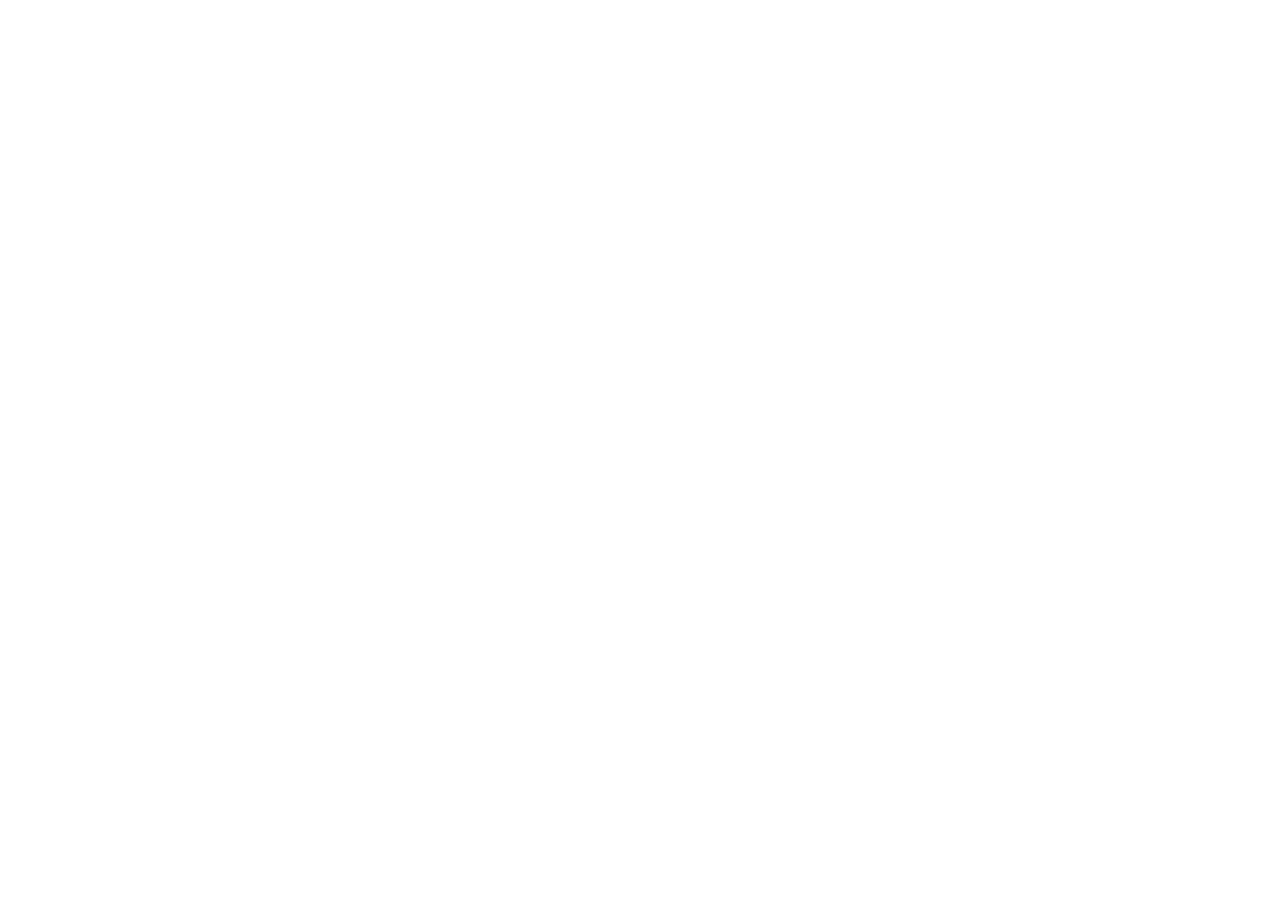
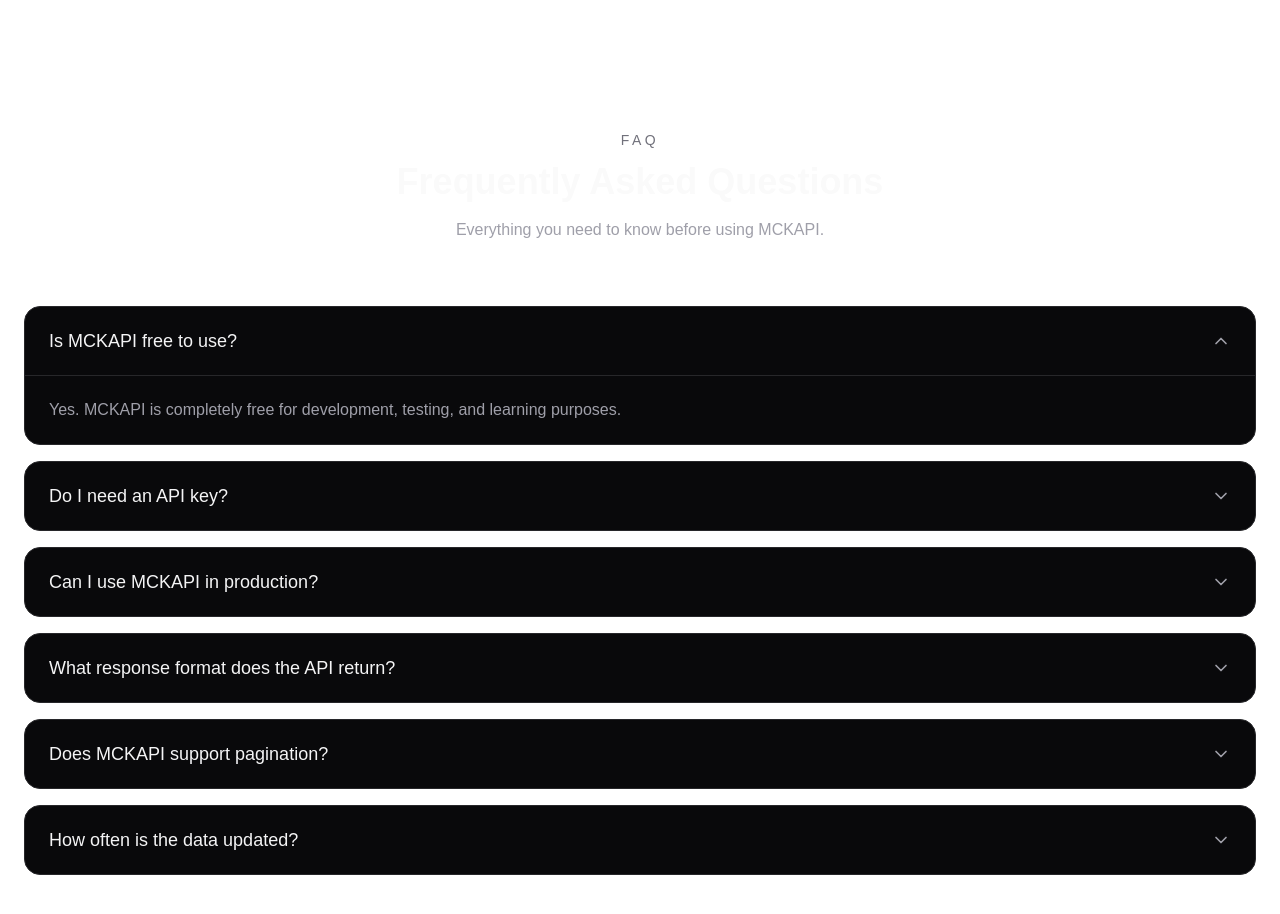
Before and after one commit to the-jihad/Mockly, a Next.js app: page / in a window 1280 px wide. Shown: the part 3300-4214 px from the top of the page. Before the commit the page ends 3354 px from the top, so only its background shows below. Built offline with nearby package versions, Linux system fonts and the light colour scheme.

Commit message:
feat: add FAQSection component with mock FAQ data for user guidance

```diff
--- a/app/(root)/page.tsx
+++ b/app/(root)/page.tsx
@@ -4,6 +4,7 @@
 import ApiSection from '../components/Apisection'
 import QuickStartSection from '../components/QuickStartSection'
 import TechnologySection from '../components/TechnologySection'
+import FAQSection from '../components/FAQsection'
 
 const page = () => {
   return (
@@ -12,6 +13,7 @@
         <ApiSection limit={3} showViewAll={true}/>
         <QuickStartSection/>
         <TechnologySection/>
+        <FAQSection/>
     </div>
   )
 }
--- /dev/null
+++ b/app/components/FAQsection.tsx
@@ -0,0 +1,66 @@
+"use client";
+import { faqs } from "@/data/faqs";
+import { useState } from "react";
+import { TbChevronDown } from "react-icons/tb";
+
+
+export default function FAQSection() {
+  const [openIndex, setOpenIndex] = useState(0);
+
+  return (
+    <section className="mx-auto max-w-7xl px-6 py-24">
+      <div className="text-center">
+        <p className="mb-3 text-sm font-medium uppercase tracking-[0.25em] text-zinc-500">
+          FAQ
+        </p>
+
+        <h2 className="text-4xl font-bold text-zinc-50">
+          Frequently Asked Questions
+        </h2>
+
+        <p className="mt-4 text-zinc-400">
+          Everything you need to know before using MCKAPI.
+        </p>
+      </div>
+      <div className="mt-16 space-y-4">
+        {faqs.map((faq, index) => (
+          <div
+            key={faq.question}
+            className="overflow-hidden rounded-2xl border border-zinc-800 bg-zinc-950"
+          >
+            <button
+              onClick={() =>
+                setOpenIndex(openIndex === index ? -1 : index)
+              }
+              className="flex w-full items-center justify-between px-6 py-5 text-left"
+            >
+              <span className="text-lg font-medium text-zinc-100">
+                {faq.question}
+              </span>
+
+              <TbChevronDown
+                className={`h-5 w-5 text-zinc-400 transition-transform ${
+                  openIndex === index ? "rotate-180" : ""
+                }`}
+              />
+            </button>
+
+            <div
+              className={`grid transition-all duration-300 ${
+                openIndex === index
+                  ? "grid-rows-[1fr]"
+                  : "grid-rows-[0fr]"
+              }`}
+            >
+              <div className="overflow-hidden">
+                <p className="border-t border-zinc-800 px-6 py-5 leading-7 text-zinc-400">
+                  {faq.answer}
+                </p>
+              </div>
+            </div>
+          </div>
+        ))}
+      </div>
+    </section>
+  );
+}
--- /dev/null
+++ b/data/faqs.ts
@@ -0,0 +1,33 @@
+
+export const faqs = [
+  {
+    question: "Is MCKAPI free to use?",
+    answer:
+      "Yes. MCKAPI is completely free for development, testing, and learning purposes.",
+  },
+  {
+    question: "Do I need an API key?",
+    answer:
+      "No. All public endpoints can be accessed without authentication.",
+  },
+  {
+    question: "Can I use MCKAPI in production?",
+    answer:
+      "MCKAPI is designed primarily for development, prototyping, and testing applications.",
+  },
+  {
+    question: "What response format does the API return?",
+    answer:
+      "Every endpoint returns standard JSON responses with realistic mock data.",
+  },
+  {
+    question: "Does MCKAPI support pagination?",
+    answer:
+      "Yes. Most endpoints support pagination, filtering, sorting, and search parameters.",
+  },
+  {
+    question: "How often is the data updated?",
+    answer:
+      "Datasets are updated whenever new versions are released with additional records and improvements.",
+  },
+];
```
